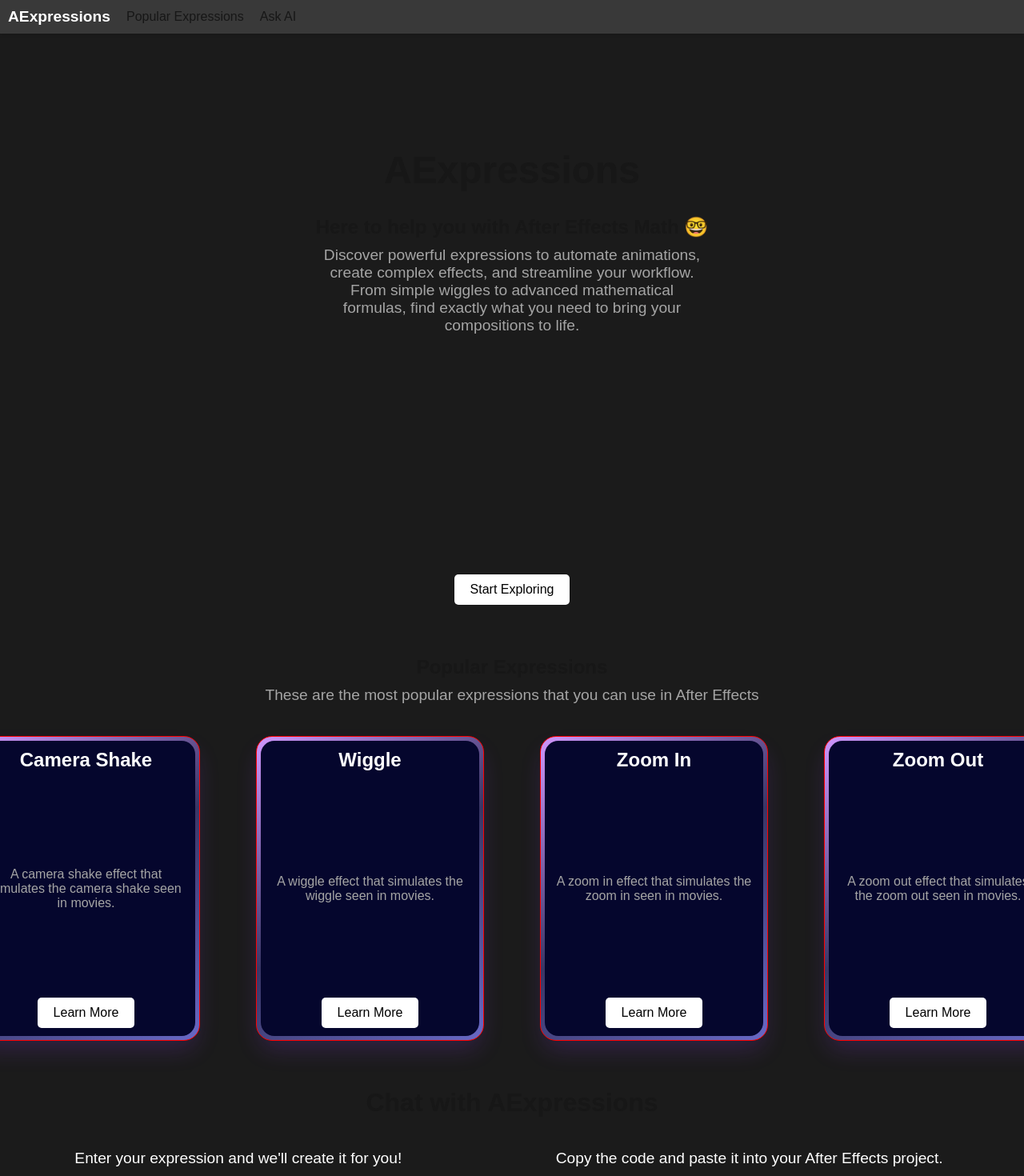
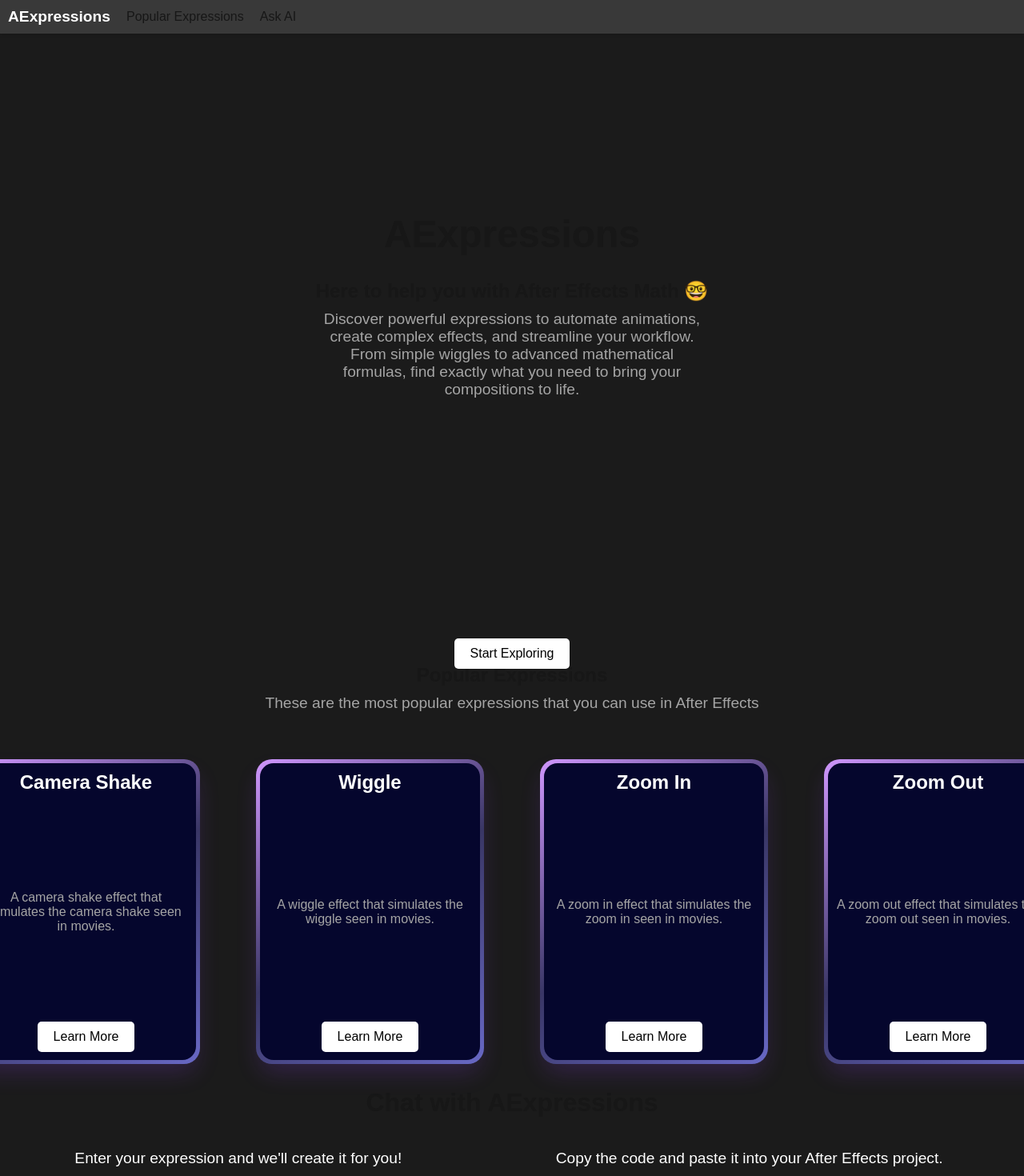
Before and after one commit to dakshshahani/aexpressions, a Next.js app: page / in a window 1280 px wide. Shown: the top 1470 px of the page at 80% size. Built offline with nearby package versions, Linux system fonts and the light colour scheme; a web font is replaced by a local one.

Commit message:
fixed scroll bug

```diff
--- a/src/components/intro.js
+++ b/src/components/intro.js
@@ -1,6 +1,8 @@
 import styles from '../styles/intro.module.css';
+import { useState } from 'react';
+export default function Intro() {
 
-export default function Intro() {
+    const [isScrolled, setIsScrolled] = useState(false);
   return (
     <div id = "AExpressions" className={styles.introContainer}>
         <div className={styles.intro}>
@@ -9,7 +11,7 @@
             <p className={styles.introText}>
             Discover powerful expressions to automate animations, create complex effects, and streamline your workflow. From simple wiggles to advanced mathematical formulas, find exactly what you need to bring your compositions to life. </p>
             <div className={styles.introButton}>
-                <button>Start Exploring</button>
+                <button onClick = {() => setIsScrolled(true)}>Start Exploring</button>
             </div>
         </div>
 
--- a/src/components/popularExpressions.jsx
+++ b/src/components/popularExpressions.jsx
@@ -7,11 +7,13 @@
   return (
     <div id="popularExpressions">
       <div className={styles.page}>
-        <h2 className={styles.pageTitle}>Popular Expressions</h2>
-        <p className={styles.pageDescription}>
-          These are the most popular expressions that you can use in After
-          Effects
-        </p>
+        <div>
+          <h2 className={styles.pageTitle}>Popular Expressions</h2>
+          <p className={styles.pageDescription}>
+            These are the most popular expressions that you can use in After
+            Effects
+          </p>
+        </div>
         <div className={styles.popularExpressionsContainer}>
           {expressionList.map((expression) => (
             <Card
--- a/src/styles/card.module.css
+++ b/src/styles/card.module.css
@@ -5,7 +5,6 @@
     padding: 5px;
     box-shadow: rgba(151, 65, 252, 0.2) 0 15px 30px -5px;
     background-image: linear-gradient(144deg,#cf96fd, #393665 50%,#6868c5);
-    border: 1px solid red; /* DEBUG */
     z-index: 1;
   }
 
--- a/src/styles/intro.module.css
+++ b/src/styles/intro.module.css
@@ -7,11 +7,12 @@
     align-items: center;
     justify-content: center;
     display: flex;
+
 }
 
 
 .intro{
- padding-bottom: 20vh;
+
 }
 
 .introText{
--- a/src/styles/popularExpressions.module.css
+++ b/src/styles/popularExpressions.module.css
@@ -1,13 +1,14 @@
+#popularExpressions{
+    scroll-margin-top: 500px;
+}
 .page{
     display: flex;
     flex-direction: column;
     align-items: center;
     text-align: center;
-    justify-content: flex-start;
+    justify-content: space-around;
     height: 70vh;
     width: 100vw;
-
-    padding-top : 20px;
 
 }
 
@@ -17,10 +18,9 @@
     justify-content: space-between;
     align-items: center;
     gap: 70px;
-    padding: 40px;
+
 }
 
 .pageDescription{
     font-size: 1.2rem;
-
 }
```
